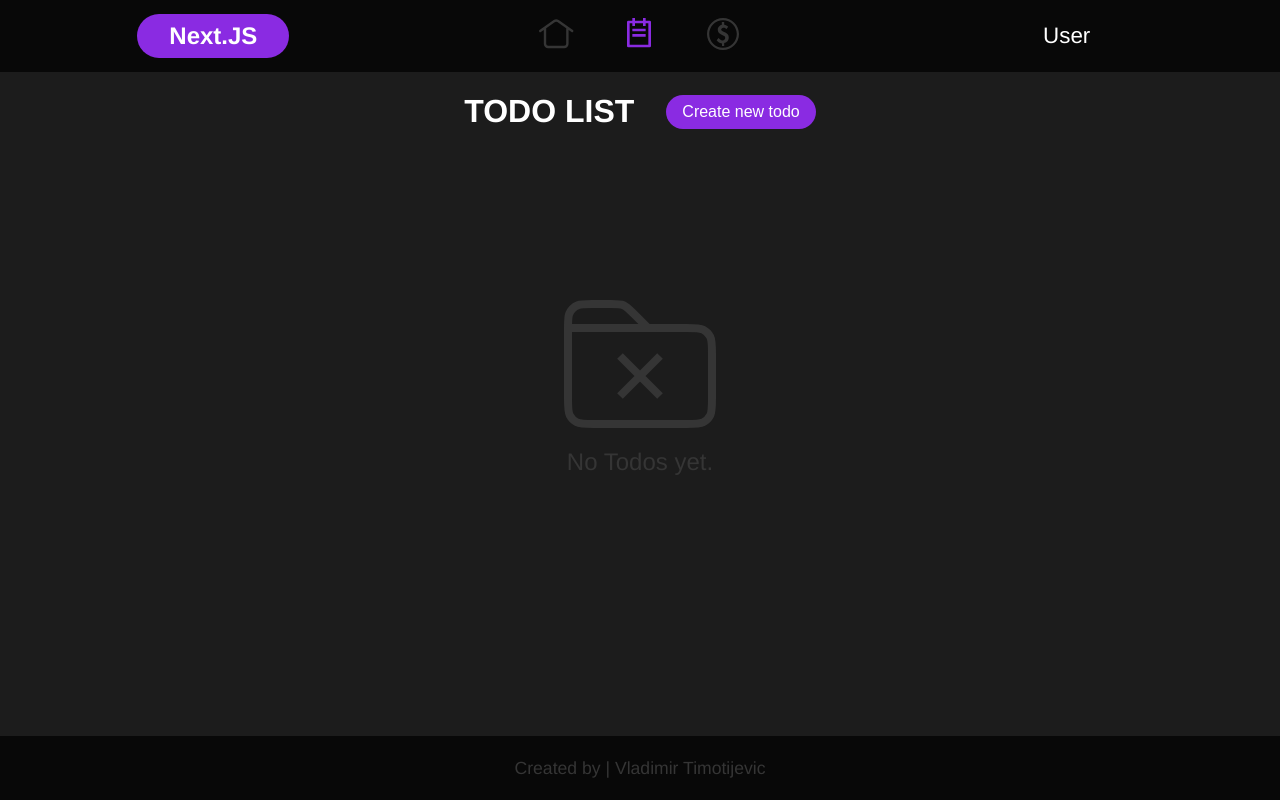
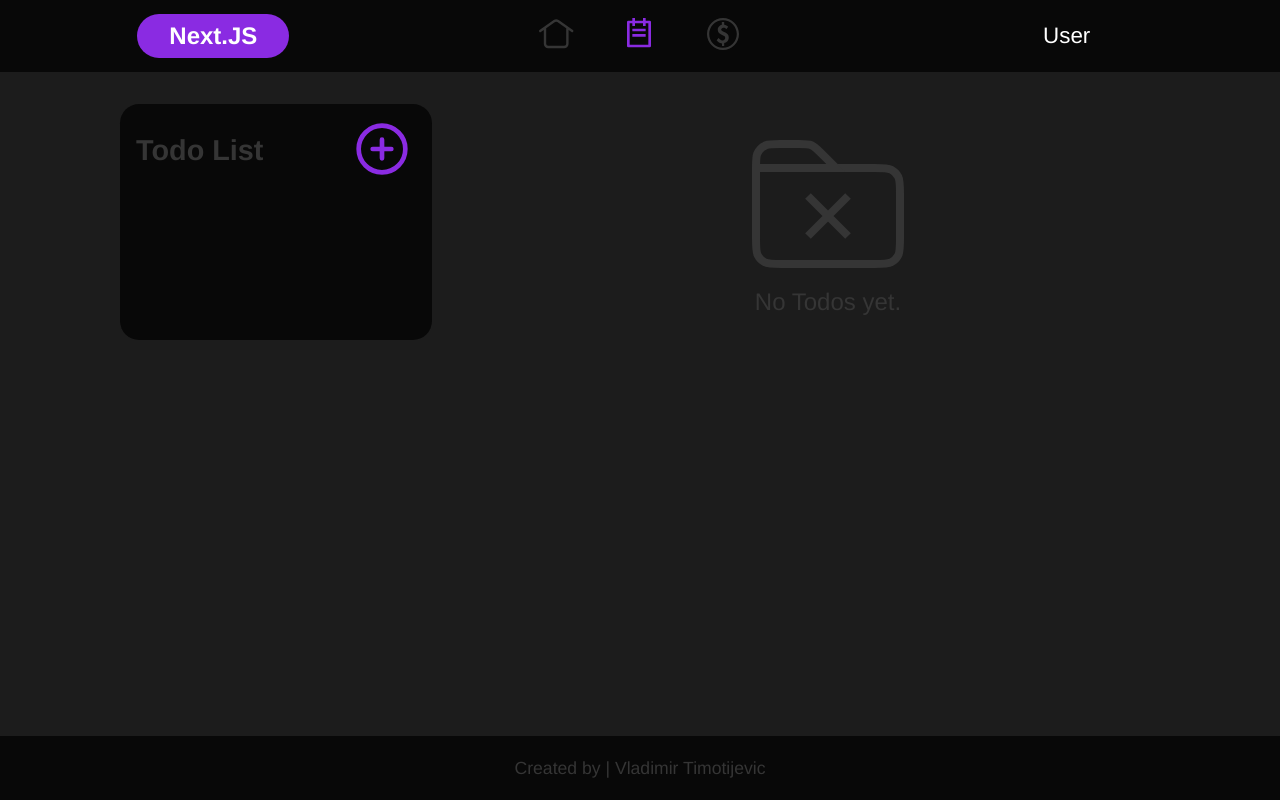
Before and after one commit to TimotijevicVlada/NextJS, a Next.js app: page /todo-list in a window 1280 px wide. Built offline with nearby package versions, Linux system fonts and the light colour scheme.

Commit message:
Code refactoring

```diff
--- a/components/Layout/Layout.tsx
+++ b/components/Layout/Layout.tsx
@@ -9,6 +9,7 @@ import Footer from "components/Footer/Footer";
 import { AppProps } from 'types/components/app';
 
 const Layout: React.FC<AppProps> = ({ children }) => {
+
     return (
         <div className={css.container}>
             <Header />
--- a/components/NoData/NoData.module.scss
+++ b/components/NoData/NoData.module.scss
@@ -3,7 +3,6 @@
  .container {
     @include centerElement;
     flex-direction: column;
-    margin-top: 7rem;
 
     svg {
         width: 15rem;
--- a/components/TodoList/Todo/TodoList.module.scss
+++ b/components/TodoList/Todo/TodoList.module.scss
@@ -2,25 +2,16 @@
 
 .container {
     min-height: calc(100vh - 8.5rem);
-    .todoHeader {
-        @include centerElement;
-        gap: 2rem;
-
-        h1 {
-            color: $color-white;
-        }
-
-        .createTodoButton {
-            color: $color-white;
-            background-color: $color-primary;
-            border-radius: 3rem;
-            padding: 0.5rem 1rem;
-            font-size: 1rem;
-        }
-    }
+    display: flex;
+    justify-content: center;
+    align-items: flex-start;
 
     .todoContent {
+        margin: 2rem 0rem;
+        width: 65rem;
         display: grid;
-        place-items: center;
+        gap: 2rem;
+        grid-template-columns: 30% 70%;
+        margin-bottom: 2rem;
     }
 }
--- a/components/TodoList/Todo/TodoList.tsx
+++ b/components/TodoList/Todo/TodoList.tsx
@@ -2,13 +2,8 @@ import React, { useState } from 'react';
 import css from "./TodoList.module.scss";
 
 //components
-import CreateTodoModal from '../CreateTodoModal/CreateTodoModal';
-import Backdrop from '@/components/Backdrop/Backdrop';
-import NoData from '@/components/NoData/NoData';
-import TodoItem from '../TodoItem/TodoItem';
-
-//assets
-import EmptyIcon from "assets/empty-todo.svg";
+import TodoSidebar from '../TodoSidebar/TodoSidebar';
+import TodoContent from '../TodoContent/TodoContent';
 
 //redux
 import { useSelector } from 'react-redux';
@@ -22,45 +17,14 @@ const TodoList = () => {
     const todosReducer = useSelector((state: AllReducersProps) => state.todosReducer);
     const { todos } = todosReducer;
 
-    //local state
-    const [createTodoModal, setCreateTodoModal] = useState<boolean>(false);
-
     return (
         <div className={css.container}>
-            <div className={css.todoHeader}>
-                <h1>TODO LIST</h1>
-                <button className={css.createTodoButton} onClick={() => setCreateTodoModal(true)}>
-                    Create new todo
-                </button>
+            <div className={css.todoContent}>
+                <TodoSidebar />
+                <TodoContent
+                    todos={todos}
+                />
             </div>
-            <div className={css.todoContent}>
-                {!todos.length ?
-                    <NoData
-                        children={<EmptyIcon />}
-                        text="No Todos yet."
-                    />
-                    :
-                    <div className={css.todosContainer}>
-                        {todos.map((item, index) => (
-                            <TodoItem
-                                key={index}
-                                index={index}
-                                todo={item}
-                            />
-                        ))}
-                    </div>
-                }
-            </div>
-            {createTodoModal &&
-                <Backdrop
-                    children={
-                        <CreateTodoModal
-                            close={() => setCreateTodoModal(false)}
-                        />
-                    }
-                    close={() => setCreateTodoModal(false)}
-                />
-            }
         </div>
     )
 }
--- /dev/null
+++ b/components/TodoList/TodoContent/TodoContent.module.scss
@@ -0,0 +1,5 @@
+@import "styles/main.module.scss";
+
+.container {
+
+}
--- /dev/null
+++ b/components/TodoList/TodoContent/TodoContent.tsx
@@ -0,0 +1,38 @@
+import React from 'react';
+import css from "./TodoContent.module.scss";
+
+//components
+import NoData from '@/components/NoData/NoData';
+import TodoItem from '../TodoItem/TodoItem';
+
+//assets
+import EmptyIcon from "assets/empty-todo.svg";
+
+//types
+import { TodoContentProps } from '@/types/components/todos';
+
+
+const TodoContent: React.FC<TodoContentProps> = ({ todos }) => {
+    return (
+        <div className={css.container}>
+            {!todos.length ?
+                <NoData
+                    children={<EmptyIcon />}
+                    text="No Todos yet."
+                />
+                :
+                <div className={css.todosContainer}>
+                    {todos.map((item, index) => (
+                        <TodoItem
+                            key={index}
+                            index={index}
+                            todo={item}
+                        />
+                    ))}
+                </div>
+            }
+        </div>
+    )
+}
+
+export default TodoContent;
--- a/components/TodoList/TodoItem/TodoItem.module.scss
+++ b/components/TodoList/TodoItem/TodoItem.module.scss
@@ -1,11 +1,14 @@
 @import "styles/main.module.scss";
 
 .container {
-    width: 40rem;
     background-color: $color-black;
     margin-bottom: 1rem;
     padding: 1rem 2rem;
     border-radius: 1.5rem;
+
+    &:last-child {
+        margin-bottom: 0rem;
+    }
 
     .todoSubject {
         display: flex;
--- /dev/null
+++ b/components/TodoList/TodoSidebar/TodoSidebar.module.scss
@@ -0,0 +1,33 @@
+@import "styles/main.module.scss";
+
+.container {
+    background-color: $color-black;
+    border-radius: 1.2rem;
+    color: $color-white;
+    padding: 1rem;
+
+    .header {
+        display: flex;
+        justify-content: space-between;
+        align-items: center;
+
+        h2 {
+            color: $color-gray;
+            margin: 0;
+            font-size: 1.8rem;
+        }
+
+        button {
+            color: $color-white;
+
+            svg {
+                width: 3.5rem;
+                height: 3.5rem;
+
+                path {
+                    stroke: $color-primary;
+                }
+            }
+        }
+    }
+}
--- /dev/null
+++ b/components/TodoList/TodoSidebar/TodoSidebar.tsx
@@ -0,0 +1,39 @@
+import React, { useState } from 'react';
+import css from "./TodoSidebar.module.scss";
+
+//components
+import CreateTodoModal from '../CreateTodoModal/CreateTodoModal';
+import Backdrop from '@/components/Backdrop/Backdrop';
+
+//assets
+import CreateTodoIcon from "assets/plus-icon.svg";
+
+const TodoSidebar = () => {
+
+    //local state
+    const [createTodoModal, setCreateTodoModal] = useState<boolean>(false);
+
+    return (
+        <div className={css.container}>
+            <div className={css.header}>
+                <h2>Todo List</h2>
+                <button onClick={() => setCreateTodoModal(true)}>
+                    <CreateTodoIcon />
+                </button>
+            </div>
+
+            {createTodoModal &&
+                <Backdrop
+                    children={
+                        <CreateTodoModal
+                            close={() => setCreateTodoModal(false)}
+                        />
+                    }
+                    close={() => setCreateTodoModal(false)}
+                />
+            }
+        </div>
+    )
+}
+
+export default TodoSidebar;
--- a/pages/_app.tsx
+++ b/pages/_app.tsx
@@ -1,8 +1,12 @@
-import Layout from '@/components/Layout/Layout';
 import '@/styles/globals.css';
 import type { AppProps } from 'next/app';
+
+//redux
 import { Provider } from 'react-redux';
 import { store } from '../redux/store';
+
+//components
+import Layout from '@/components/Layout/Layout';
 
 export default function App({ Component, pageProps }: AppProps) {
   return (
--- a/types/components/todos.ts
+++ b/types/components/todos.ts
@@ -13,3 +13,7 @@ export interface UpdateTodoModalProps {
     itemToUpdate: TodoProps;
     close: () => void;
 }
+
+export interface TodoContentProps {
+    todos: TodoProps[];
+}
```
Also changed, not shown: assets/plus-icon.svg (added).
